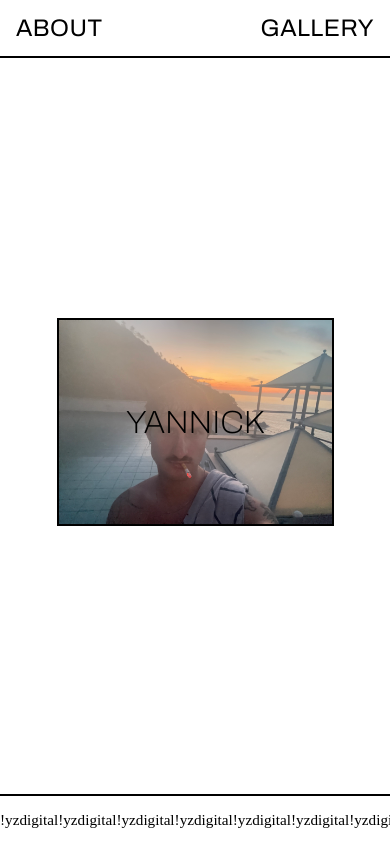
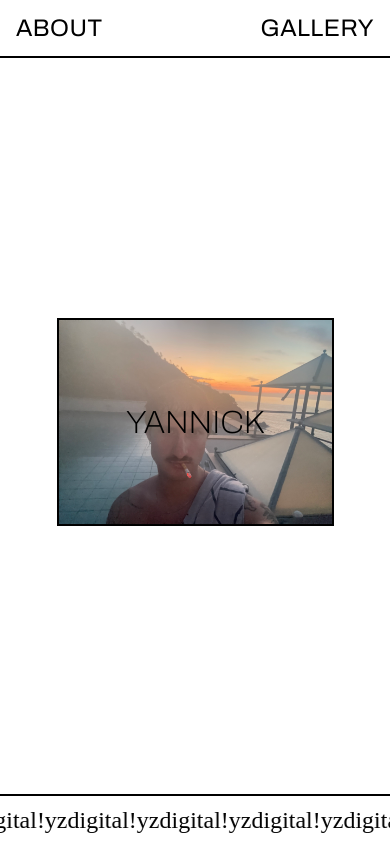
Before and after one commit to yzalokar/digital-me, an Angular app: page / in a window 390 px wide. Built offline with nearby package versions, Linux system fonts and the light colour scheme; a web font is replaced by a local one.

Commit message:
feat(homepage): changed banner font size

```diff
--- a/src/app/home-page/home-page.component.css
+++ b/src/app/home-page/home-page.component.css
@@ -65,18 +65,6 @@
   z-index: 3;
 }
 
-.banner-top {
-  position: fixed;
-  left: 0;
-  right: 0;
-  top: 0;
-  height: 64px;
-  background: #fff;
-  border-bottom: 2px solid #000000;
-  overflow: hidden;
-  z-index: 3;
-}
-
 .banner-track {
   position: absolute;
   top: 0;
@@ -86,7 +74,7 @@
   align-items: center;
   white-space: nowrap;
   will-change: transform;
-  animation: marquee 18s linear infinite;
+  animation: marquee 25s linear infinite;
   gap: 0;
 }
 
@@ -115,18 +103,12 @@
     max-width: 50vw;
   }
 
-  .corner-link {
-    font-size: 1.3rem;
-  }
-
   .banner {
     height: 52px;
   }
-  .banner-top {
-    height: 52px;
-  }
+
   .banner-segment {
-    font-size: 1rem;
+    font-size: 2rem;
   }
 }
 
@@ -134,21 +116,15 @@
   .home-page .heading {
     font-size: 2rem;
   }
-
   .home-page .main-image {
     max-width: 70vw;
   }
 
-  .corner-link {
-    font-size: 0.9rem;
-  }
   .banner {
     height: 48px;
   }
-  .banner-top {
-    height: 48px;
-  }
+
   .banner-segment {
-    font-size: 0.95rem;
+    font-size: 1.5rem;
   }
 }
```
